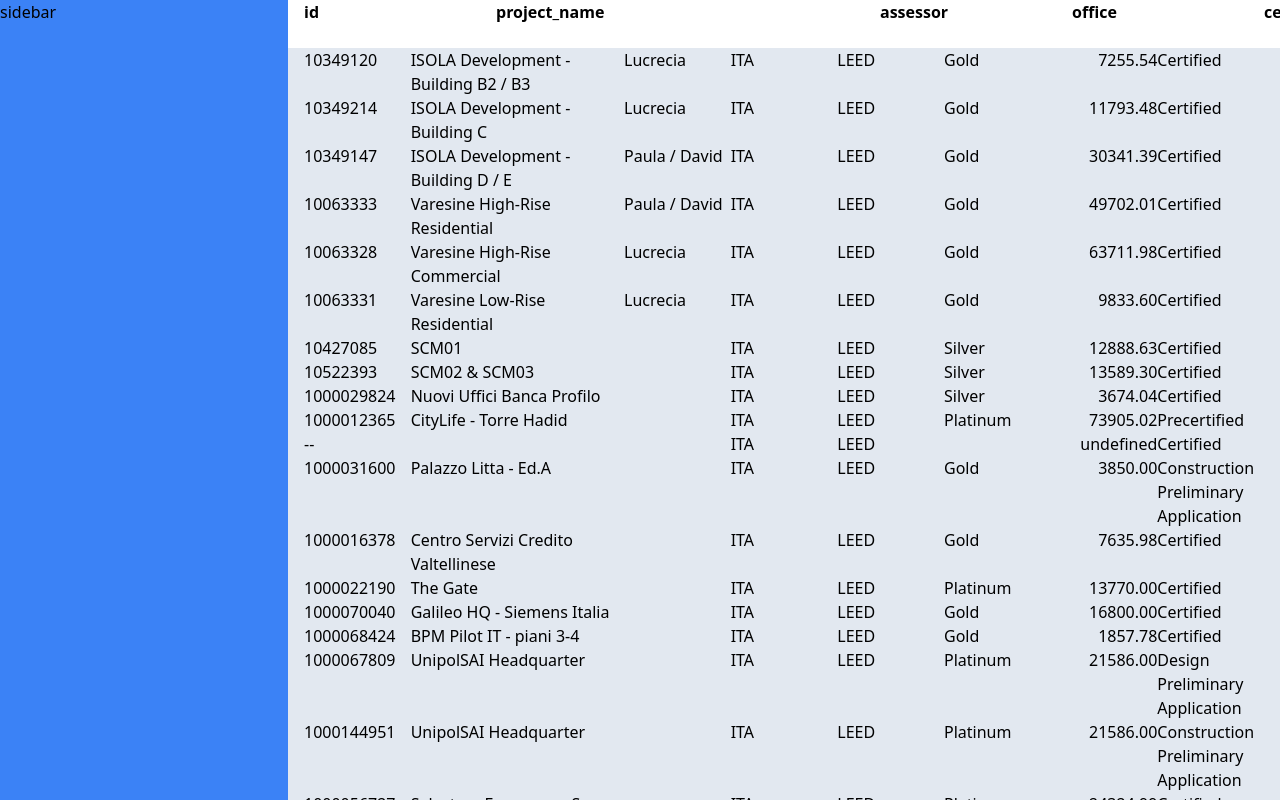
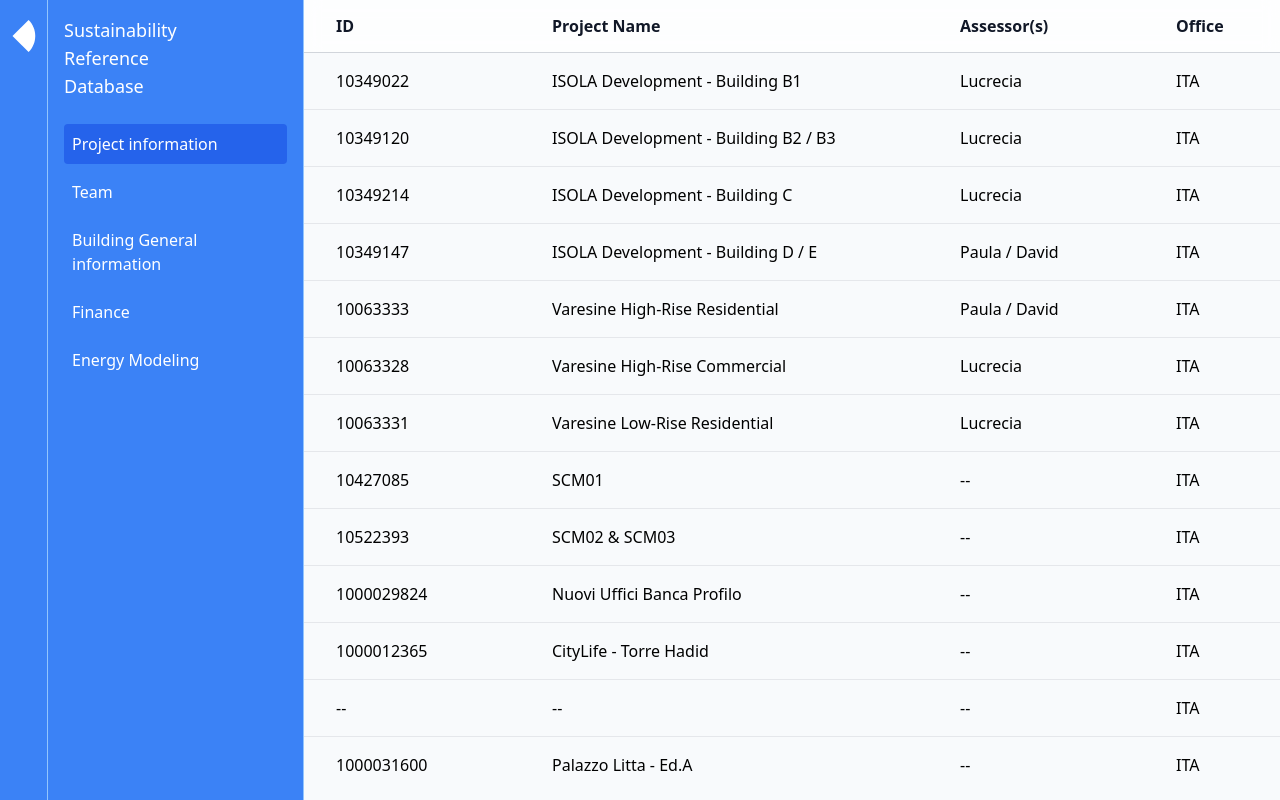
Before and after one commit to YueyingShi/EllanShi, a SvelteKit app: page /playground in a window 1280 px wide. Built offline with nearby package versions, Linux system fonts and the light colour scheme.

Commit message:
layout fixed

```diff
--- /dev/null
+++ b/src/lib/components/svgs/QuarterCircle.svelte
@@ -0,0 +1,7 @@
+<svg xmlns="http://www.w3.org/2000/svg" viewBox="0 0 100 100" fill="currentColor">
+	<path
+		fill-rule="evenodd"
+		d="M64.3215 0L14 50L64.3215 100C77.1959 87.2078 85.1639 69.5245 85.1639 50C85.1639 30.4755 77.1959 12.7922 64.3215 0Z"
+		clip-rule="evenodd"
+	/>
+</svg>
--- a/src/routes/playground/+page.svelte
+++ b/src/routes/playground/+page.svelte
@@ -1,12 +1,31 @@
 <script lang="ts">
+	import QuarterCircle from '$lib/components/svgs/QuarterCircle.svelte';
 	import sustainability from '$lib/json/sustainability.json';
 	import MainTable from './MainTable.svelte';
 </script>
 
 <!-- the table  -->
-<div class="h-[100vh] w-full flex">
-	<div class="flex-none hidden bg-blue-500 h-full lg:block lg:w-72">
-		<div class="">sidebar</div>
+<div class="flex h-[100vh] w-[100vw] overflow-clip">
+	<div
+		class="flex-none hidden h-full bg-blue-500 text-white lg:py-4 lg:flex lg:flex-col lg:items-center lg:w-12 lg:gap-4 border-r border-blue-300"
+	>
+		<div class=" p-1 h-10 w-10"><QuarterCircle /></div>
+	</div>
+	<div
+		class="flex-none hidden h-full bg-blue-500 text-white lg:px-4 lg:py-4 lg:flex lg:flex-col lg:w-64 lg:gap-2 border-r border-blue-300"
+	>
+		<p class="text-lg font-medium mb-4 flex-wrap">
+			Sustainability <br /> Reference <br /> Database
+		</p>
+		{#each ['Project information', 'Team', 'Building General information', 'Finance', 'Energy Modeling'] as database}
+			<div
+				class="w-full p-2 hover:bg-blue-400 {database === 'Project information'
+					? 'bg-blue-600'
+					: ''} rounded"
+			>
+				{database}
+			</div>
+		{/each}
 	</div>
 	<MainTable />
 </div>
--- a/src/routes/playground/MainTable.svelte
+++ b/src/routes/playground/MainTable.svelte
@@ -2,33 +2,36 @@
 	import sustainability from '$lib/json/sustainability.json';
 </script>
 
-<!-- the table  -->
-<div class="flex-1 overflow-x-auto bg-slate-200 h-full">
-	<!-- horizontal scroll  -->
-	<div class="relative h-full">
+<div class="flex-1 overflow-auto">
+	<div class="inline-block min-w-full align-middle">
+		<!-- the table  -->
 		<!-- table header  -->
-		<div class="absolute bg-white h-12 flex font-semibold px-4">
-			<div class="w-48">id</div>
-			<div class="w-96">project_name</div>
-			<div class="w-48">assessor</div>
-			<div class="w-48">office</div>
-			<div class="w-48">certification</div>
-			<div class="w-48">level</div>
-			<div class="w-48 text-right">area (m2)</div>
-			<div class="w-48">status</div>
+		<div class="sticky top-0 z-10 min-w-full">
+			<div
+				class="flex gap-6 border-b border-gray-300 bg-white bg-opacity-75 font-semibold text-gray-900 backdrop-blur backdrop-filter py-3.5 sm:px-6 lg:px-8"
+			>
+				<div class="w-48">ID</div>
+				<div class="w-96">Project Name</div>
+				<div class="w-48">Assessor(s)</div>
+				<div class="w-48">Office</div>
+				<div class="w-48">Certification</div>
+				<div class="w-48">Level</div>
+				<div class="w-48 text-right">Floor Area(m2)</div>
+				<div class="w-48">Status</div>
+			</div>
 		</div>
 		<!-- table body  -->
-		<div class="block overflow-y-scroll h-full px-4">
+		<div class="min-w-full">
 			{#each sustainability as project}
-				<div class="flex">
+				<div class="flex gap-6 border-b border-gray-200 py-4 sm:px-6 lg:px-8">
 					<div class="w-48">
 						{project.project_id ? project.project_id : '--'}
 					</div>
-					<div class="w-96">
-						{project.project_name}
+					<div class="w-96 font-medium">
+						{project.project_name ? project.project_name : '--'}
 					</div>
 					<div class="w-48">
-						{project.assessor}
+						{project.assessor ? project.assessor : '--'}
 					</div>
 					<div class="w-48">
 						{project.office}
@@ -40,7 +43,7 @@
 						{project.level}
 					</div>
 					<div class="w-48 text-right">
-						{project.area_m2?.toFixed(2).toLocaleString()}
+						{project.area_m2 ? project.area_m2.toFixed(2).toLocaleString() : '--'}
 					</div>
 					<div class="w-48">
 						{project.status}
```
